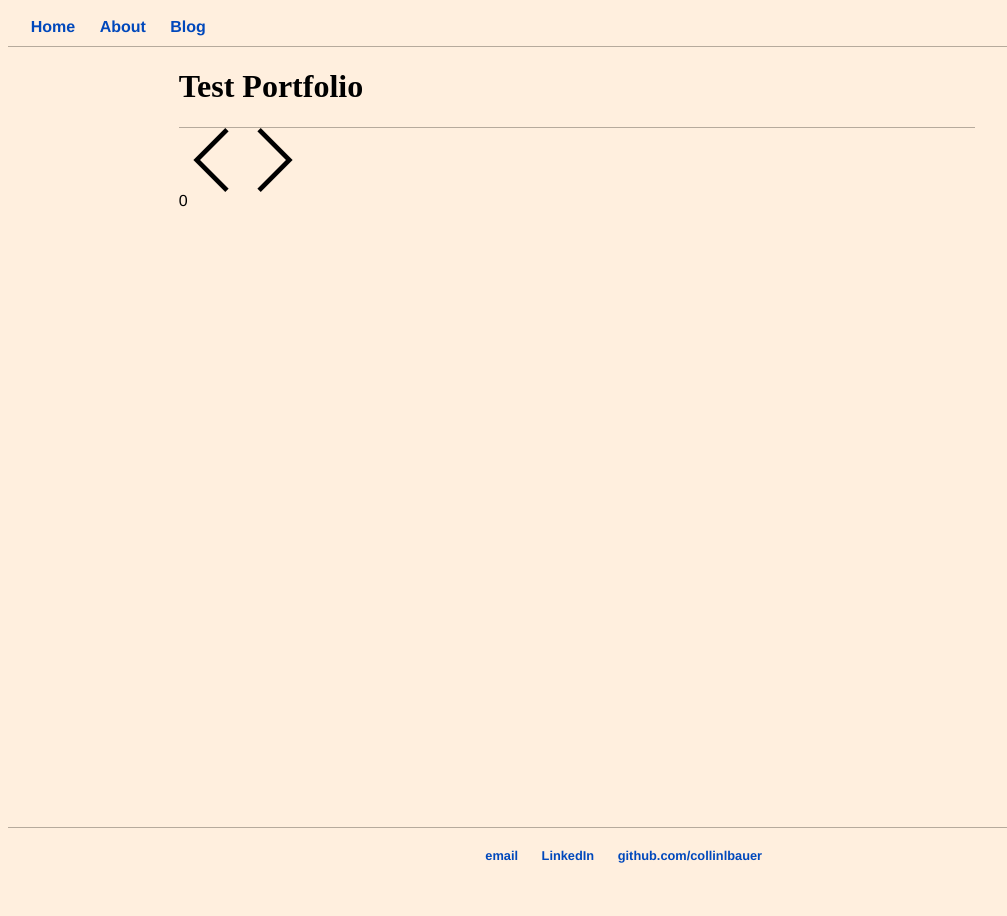
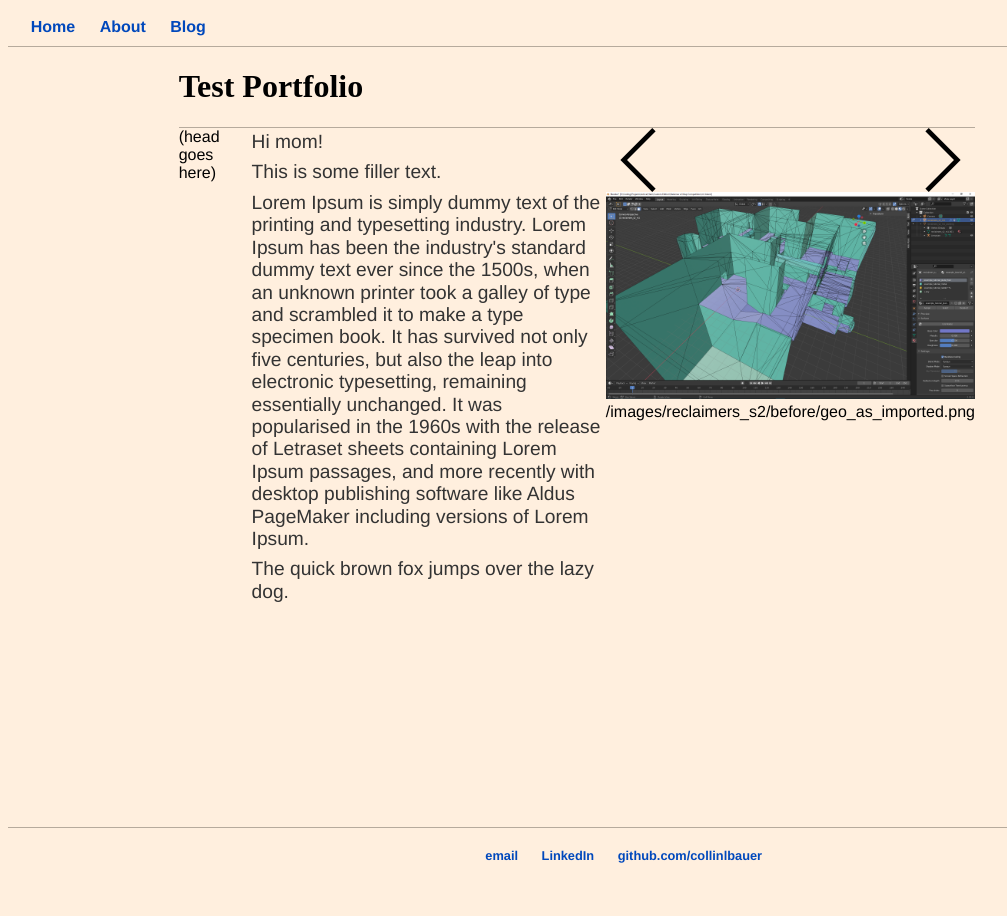
Before and after one commit to CollinLBauer/collinlbauer.github.io, a Jekyll site: the page built from test/index.html, in a window 1280 px wide. Shown: the whole page, without its empty margins (0-1007 px from the left). Built offline with Jekyll 4.4.1, drawn with Linux system fonts in a browser that asks for light colours.

Commit message:
tbh I really wish I didn't have to push to see changes

```diff
--- a/_layouts/portfolio_entry.html
+++ b/_layouts/portfolio_entry.html
@@ -18,10 +18,10 @@ layout: default
 <div class="post flex">
   <br/>
   <div class="pf_head">
-    {{ head }}
+    (head goes here)
   </div>
   <div class="pf_body">
-    {{ body }}
+    {{ content }}
   </div>
 
   <div class="flex">
--- a/css/portfolio.css
+++ b/css/portfolio.css
@@ -9,7 +9,7 @@
 
 #pf_images {
     height: 400px;
-    width: 50%
+    width: 600px
 }
 
 #pf_image_array {
--- a/js/imagescroll.js
+++ b/js/imagescroll.js
@@ -49,6 +49,9 @@ function init() {
     right.addEventListener("click", rightScroll);
 
     getImageNames();
+
+    indicator.textContent = names[current];
+    imageContainer.setAttribute('src',names[current])
 }
 
 window.onload = init;
--- a/test/index.html
+++ b/test/index.html
@@ -2,27 +2,13 @@
 layout: portfolio_entry
 title: "Test Portfolio"
 images:
-  - "image1.jpg"
-  - "image2.jpg"
-  - "image3.jpg"
-  - "image4.jpg"
+  - "/images/reclaimers_s2/before/geo_as_imported.png"
+  - "/images/reclaimers_s2/before/geo_fixed.png"
+  - "/images/reclaimers_s2/before/geo_retextured.png"
 ---
 
-{% capture body %}
+
 <p>Hi mom!</p>
 <p>This is some filler text.</p>
 <p>Lorem Ipsum is simply dummy text of the printing and typesetting industry. Lorem Ipsum has been the industry's standard dummy text ever since the 1500s, when an unknown printer took a galley of type and scrambled it to make a type specimen book. It has survived not only five centuries, but also the leap into electronic typesetting, remaining essentially unchanged. It was popularised in the 1960s with the release of Letraset sheets containing Lorem Ipsum passages, and more recently with desktop publishing software like Aldus PageMaker including versions of Lorem Ipsum.</p>
 <p>The quick brown fox jumps over the lazy dog.</p>
-
-{% endcapture %}
-
-{% capture image_array %}
-{
-  images: [
-    "image1.jpg",
-    "image2.jpg",
-    "image3.jpg",
-    "image4.jpg"
-  ]
-}
-{% endcapture %}
```
